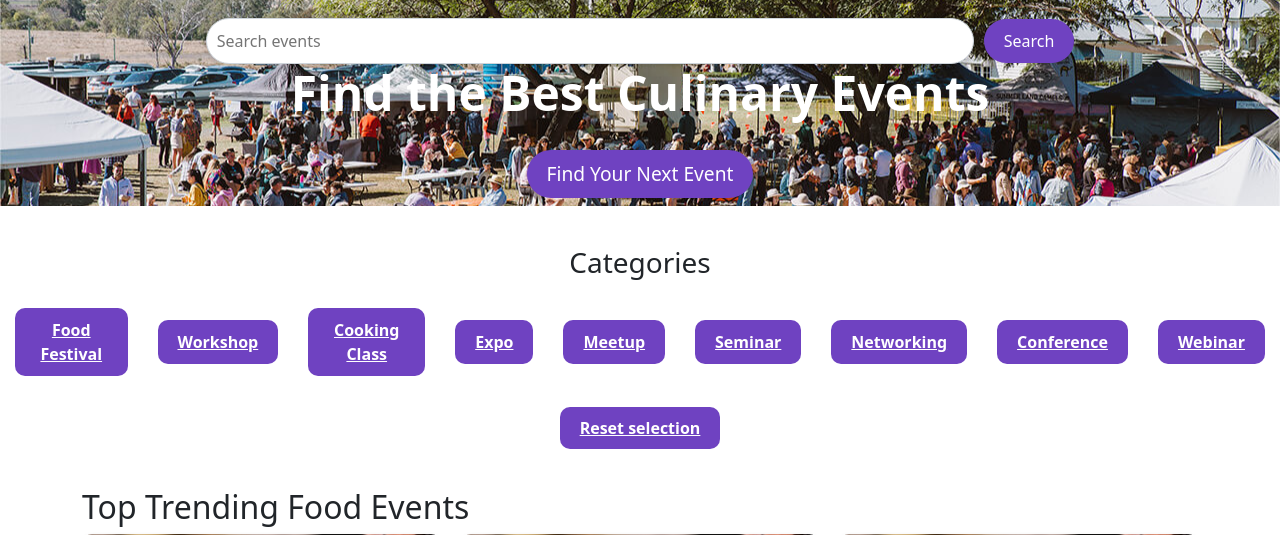
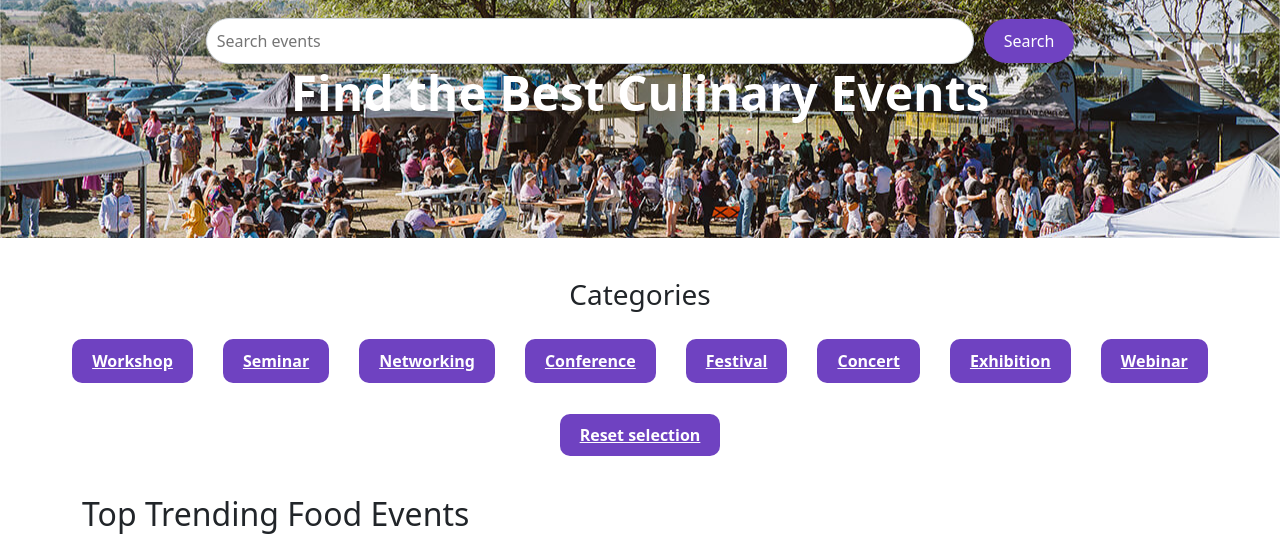
Before and after one commit to charlieLoL24/IAB207-assignmnet-3, a Flask app: page / in a window 1280 px wide. Shown: the part 56-591 px from the top of the page. Run offline with Flask 3, Linux system fonts and the light colour scheme; some libraries are stand-ins or nearby versions.

Commit message:
little fixes

```diff
--- a/website/forms.py
+++ b/website/forms.py
@@ -13,6 +13,8 @@ from wtforms.fields import (
 from wtforms.validators import InputRequired, Length, Email, EqualTo
 
 from flask_wtf.file import FileRequired, FileField, FileAllowed
+
+from . import CATEGORIES
 
 ALLOWED_FILE = {'png', 'jpg', 'JPG', 'PNG', 'bmp'}
 
@@ -57,21 +59,10 @@ class CreateEventForm(FlaskForm):
     )
     event_genre = SelectField(
         "Event Category",
-        choices=[
-            ('', 'Select Category'),
-            ('workshop', 'Workshop'),
-            ('seminar', 'Seminar'),
-            ('networking', 'Networking'),
-            ('conference', 'Conference'),
-            ('festival', 'Festival'),
-            ('concert', 'Concert'),
-            ('exhibition', 'Exhibition'),
-            ('webinar', 'Webinar')
-        ],
+        choices=[('', 'Select Category')] + CATEGORIES,
         validators=[InputRequired()]
     )
     tickets_available = IntegerField("Tickets Available", validators=[InputRequired()])
-    status = StringField("Status", validators=[InputRequired(), Length(max=32)])
 
 class CreateComment(FlaskForm):
     """
--- a/website/static/style/style.css
+++ b/website/static/style/style.css
@@ -60,6 +60,10 @@ html {
     color: white;
     border-radius: 50px;
     cursor: pointer;
+}
+
+.banner-content {
+    padding-bottom: 100px;
 }
 
 .banner-content h1 {
--- a/website/templates/details.html
+++ b/website/templates/details.html
@@ -9,7 +9,7 @@
             <div class="col-md-8">
                 <div class="card p-4">
                     <h1 class="event-header">{{ event.Title }}</h1>
-                    <img href="{{ event.Image }}" class="img-fluid rounded mb-3" alt="Event Image">
+                    <img src="{{ url_for('static', filename=img_location) }}" class="img-fluid rounded mb-3" alt="Event Image" style="max-width: 300px; max-height: 300px;">
                     <p class="mb-3">{{ event.Description }}</p>
                     <p><strong>Artist: </strong>{{ event_creator.name }}</p>
                     <p><strong>Date & Time: </strong>{{ event.Start_date }}: {{ event.Start_time }}</p>
@@ -54,7 +54,7 @@
             <div class="col-12 pb-5">
                 <div class="card p-4">
                     <h1 class="event-header">Comments</h1>
-                    <iframe src="{{ url_for('main.Comments') }}?id={{ event.id }}" width="100%" height="500"></iframe>
+                    <iframe src="{{ url_for( 'main.Comments') }}?id={{ event.id }}" width="100%" height="500"></iframe>
                 </div>
             </div>
         </div>
--- a/website/templates/index.html
+++ b/website/templates/index.html
@@ -12,7 +12,6 @@
         <!-- Banner  -->
         <div class="banner-content">
             <h1>Find the Best Culinary Events</h1>
-            <button>Find Your Next Event</button>
         </div>
     </div>
 </div>
@@ -25,8 +24,8 @@
 
         {% for category in categories %}
             <div class="category-item">
-            <a class="btn-default" href="{{ url_for('main.index') }}?category={{ category }}&search_keywords={{ search_keywords }}">
-                <span>{{ category }}</span>
+            <a class="btn-default" href="{{ url_for('main.index') }}?category={{ category.0 }}&search_keywords={{ search_keywords }}">
+                <span>{{ category.1 }}</span>
             </a>
         </div>
         {% endfor %}
--- a/website/views.py
+++ b/website/views.py
@@ -56,7 +56,6 @@ def CreateEvent():
         venue = form.event_venue.data
         category = form.event_genre.data
         tickets_available = form.tickets_available.data
-        status = form.status.data
 
         # Handle image upload
         image_file = form.event_image.data
@@ -77,7 +76,7 @@ def CreateEvent():
             Venue=venue,
             Category=category,
             Tickets_available=tickets_available,
-            Status=status,
+            Status="Open",
             user_id=current_user.id  # assuming logged-in user
         )
 
@@ -102,13 +101,6 @@ def createUser():
     return render_template('register.html', form=CreateUser)
 
 
-# Route to create a new event (only accessible when logged in)
-@main_bp.route('/create-event')
-@login_required
-def createEvent():
-    return render_template('create.html', form=CreateEvent)
-
-
 # Event details page, shows event information and allows order and comment submission
 @main_bp.route('/details', methods=['GET', 'POST'])
 def eventDetails():
@@ -118,6 +110,8 @@ def eventDetails():
     comment_form = CreateComment()
     user = check_login(current_user)
     event_creator = User.query.filter_by(id=event.user_id).first()
+
+    img_location = "/".join(event.Image.split("\\")[2:4])
 
     if event == None:
         return redirect(url_for('main.notFound'))
@@ -168,7 +162,7 @@ def eventDetails():
         }
         for comment in comments
     ]
-    return render_template('details.html', event=event, user=user, order_form=order_form, comment_form=comment_form, comments=comment_dicts, event_creator=event_creator, status=event.Status)
+    return render_template('details.html', event=event, user=user, order_form=order_form, comment_form=comment_form, comments=comment_dicts, event_creator=event_creator, status=event.Status, img_location=img_location)
 
 # Profile page, accessible only when logged in, and passes user data to the template
 @main_bp.route('/profile')
@@ -199,7 +193,6 @@ def Comments():
     error = ""
     if comment_form.validate_on_submit():
         comment_text = comment_form.comment.data
-
         if comment_text is None:
             error = "Please enter a comment"
         elif not user:
```
Also changed, not shown: website/__init__.py (+8 -9 lines), website/templates/create.html (+0 -9 lines), instance/sitedata.sqlite, website/static/img/mike.png (added).
